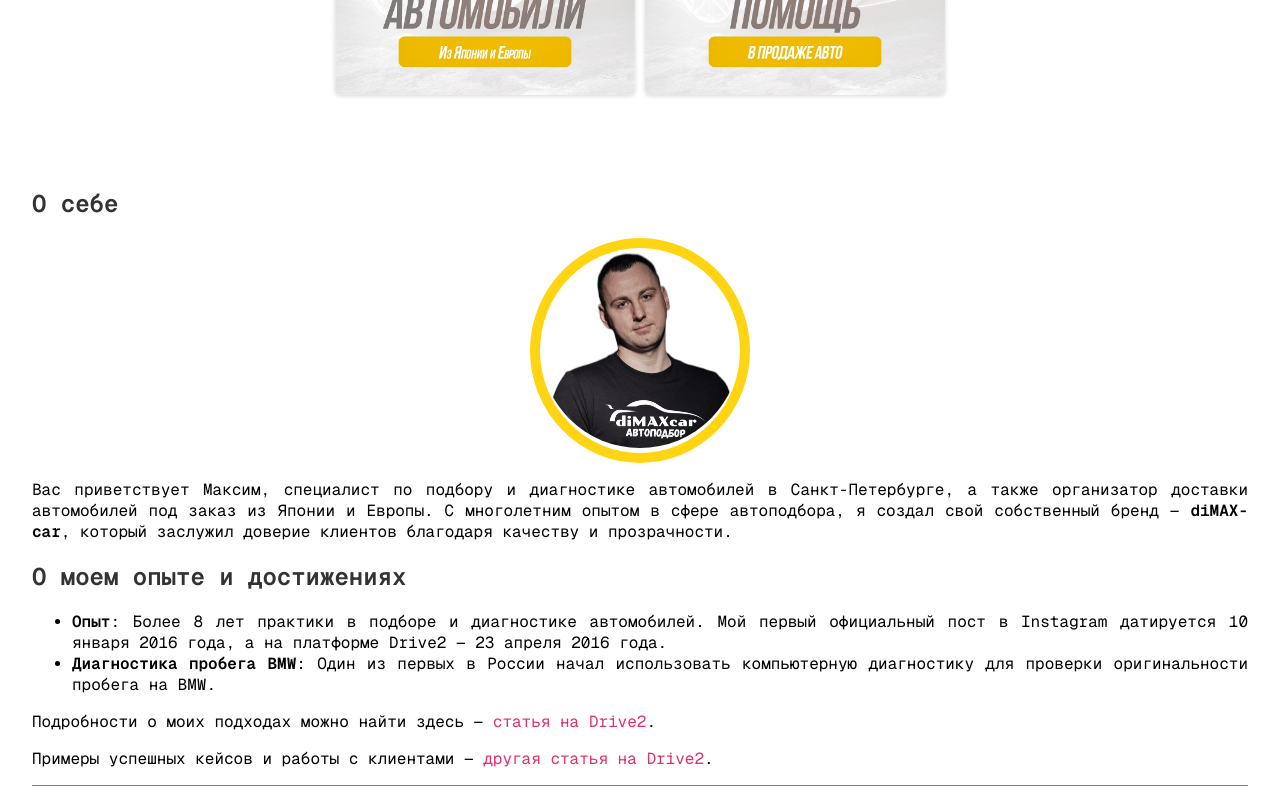
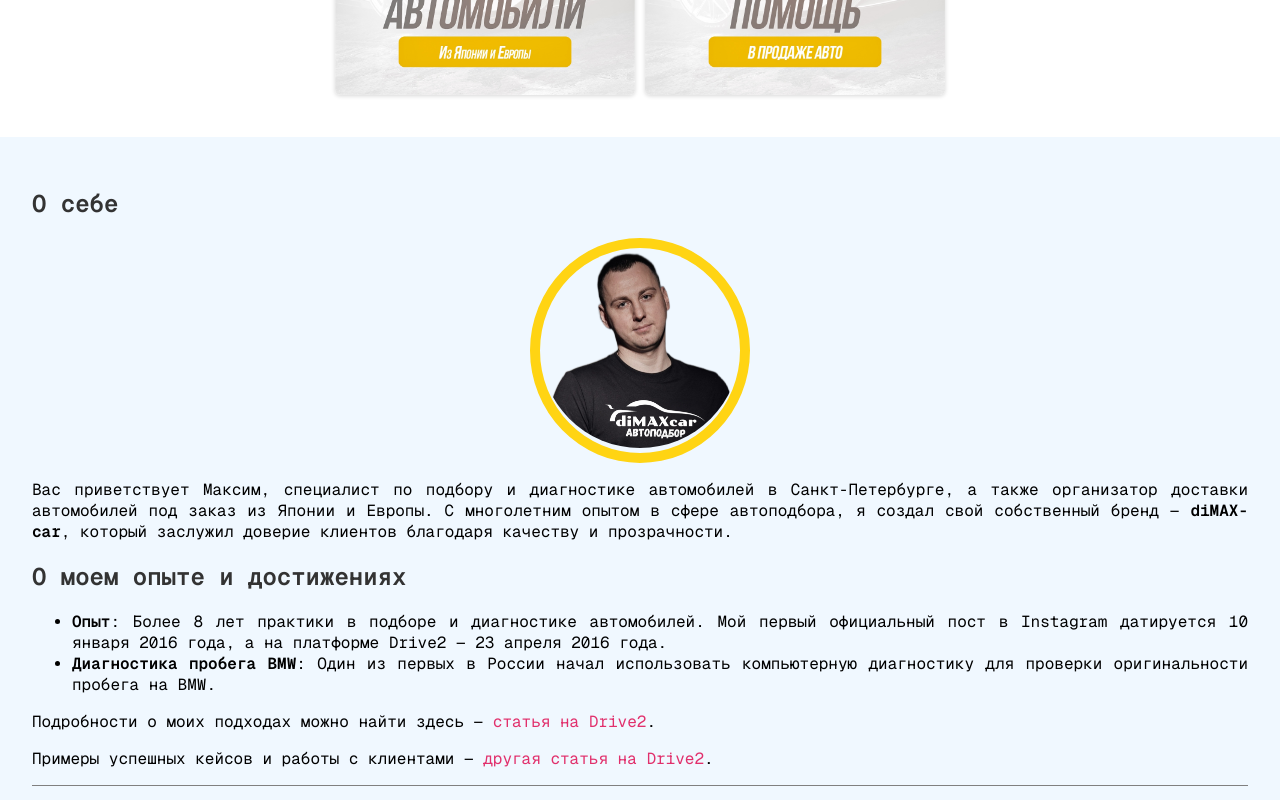
Before and after one commit to Saramud/diMax, a Next.js app: page / in a window 1280 px wide. Shown: the part 760-1560 px from the top of the page. Built offline with nearby package versions, Linux system fonts and the light colour scheme.

Commit message:
приемлемый результат

```diff
--- a/app/components/MainSection.tsx
+++ b/app/components/MainSection.tsx
@@ -39,7 +39,7 @@ export default function MainSection() {
           {Object.values(serviceMap).map(servicesRender)}
         </div>
       </section>
-      <section id="about">
+      <section id="about" className="about">
         <h2 className="main-title">О себе</h2>
         <div className="about-wrapper">
           <div className="about-image-container">
--- a/app/globals.css
+++ b/app/globals.css
@@ -156,6 +156,10 @@ section {
 
 /* about */
 
+.about {
+  background-color: aliceblue;
+}
+
 .about-wrapper {
   display: flex;
   flex-direction: column;
```
